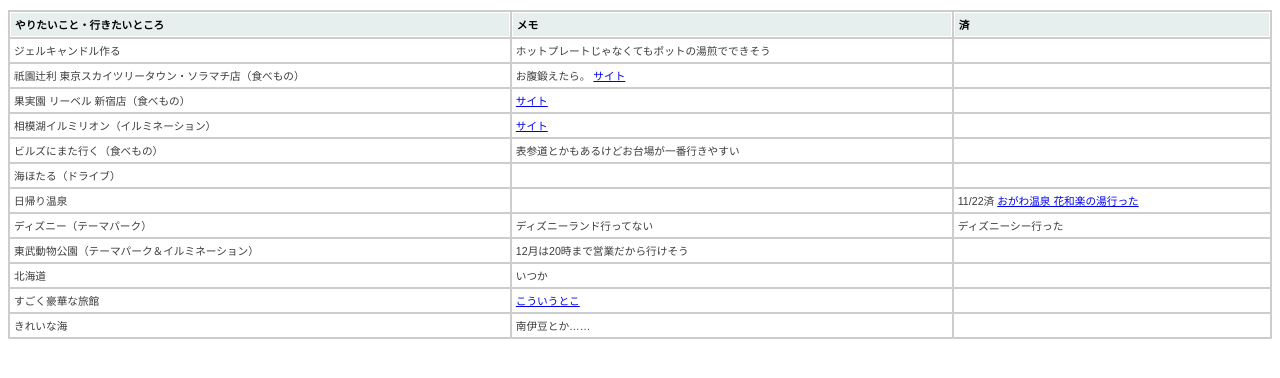
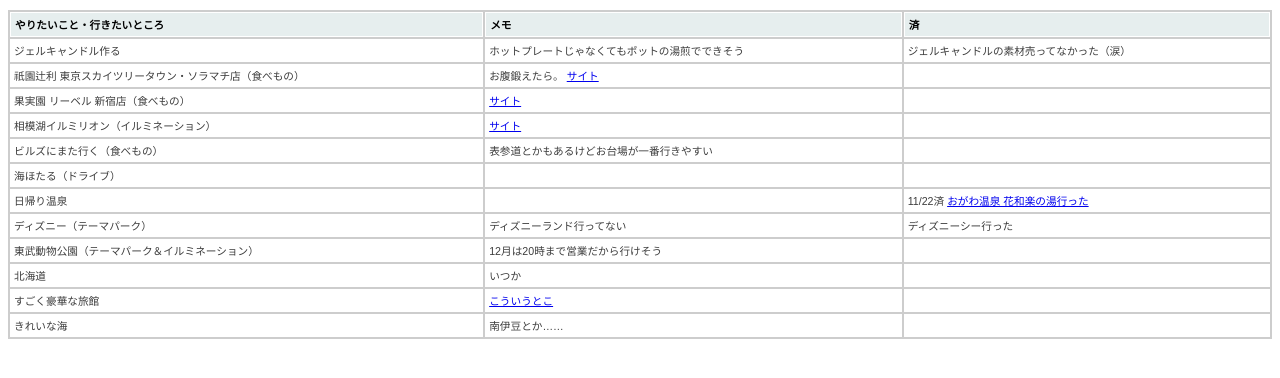
Before and after one commit to kawanono/kawanono.github.io, a plain HTML site: page index.html in a window 1280 px wide. Drawn offline with nearby package versions, Linux system fonts and the light colour scheme.

Commit message:
じぇるきゃんどる

```diff
--- a/index.html
+++ b/index.html
@@ -25,7 +25,7 @@ $(document).ready(function()
 </tr>
 </thead>
 <tbody>
-        <tr><td>ジェルキャンドル作る</td><td>ホットプレートじゃなくてもポットの湯煎でできそう</td><td></td></tr>
+        <tr><td>ジェルキャンドル作る</td><td>ホットプレートじゃなくてもポットの湯煎でできそう</td><td>ジェルキャンドルの素材売ってなかった（涙）</td></tr>
         <tr><td>祇園辻利 東京スカイツリータウン・ソラマチ店（食べもの）</td><td>お腹鍛えたら。 <a href="http://www.giontsujiri.co.jp/gion/store/tokyo_skytree/" target="_blank">サイト</td><td></td></tr>
         <tr><td>果実園 リーベル 新宿店（食べもの）</td><td><a href="http://kajitsuen.jp/" target="_blank">サイト</td><td></td></tr>
         <tr><td>相模湖イルミリオン（イルミネーション）</td><td><a href="http://www.sagamiko-resort.jp/illumillion/" target="_blank">サイト</td><td></td></tr>
```
